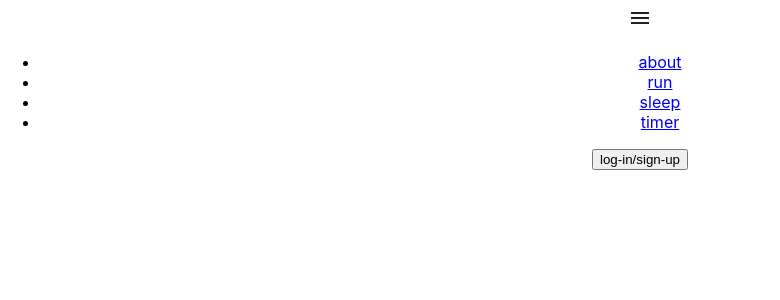
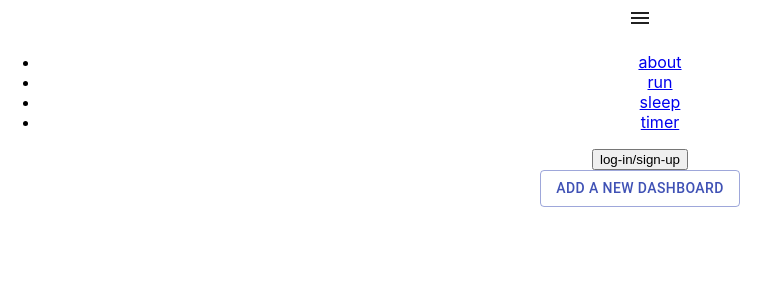
Before and after one commit to ccl-and-ddy/life-dashboard, a React (Create React App) app: page / in a window 1280 px wide. Shown: the top 300 px of the page, without its empty margins (0-780 px from the left). Built offline with nearby package versions, Linux system fonts and the light colour scheme.

Commit message:
Add "add dashboard" dialog

```diff
--- a/src/App.tsx
+++ b/src/App.tsx
@@ -2,11 +2,13 @@ import React from 'react';
 import logo from './logo.svg';
 import './App.scss';
 import Header from './Header/Header';
+import Home from './Home/Home';
 
 function App() {
   return (
     <div className="App">
       <Header></Header>
+      <Home></Home>
     </div>
   );
 }
--- /dev/null
+++ b/src/Home/Home.module.scss
@@ -0,0 +1 @@
+.Home {}
--- /dev/null
+++ b/src/Home/Home.tsx
@@ -0,0 +1,34 @@
+import { List } from '@material-ui/core';
+import { Button, Dialog, DialogTitle, ListItem, ListItemText } from '@material-ui/core';
+import React, { useState } from 'react';
+import styles from './Home.module.scss';
+
+const Home = () => {
+  const [open, setOpen] = useState(false);
+  const handleClickOpen = () => {
+    setOpen(true);
+  };
+
+  const handleClose = () => {
+    setOpen(false);
+  };
+
+  return (<div className={styles.Home}>
+    <Button variant="outlined" color="primary" onClick={handleClickOpen}>
+      Add a new dashboard
+    </Button>
+    <Dialog open={open} onClose={handleClose}>
+      <DialogTitle>Choose a dashboard type</DialogTitle>
+      <List>
+        <ListItem button onClick={() => alert('not implemented')}>
+          <ListItemText primary="Amount Dashboard" />
+        </ListItem>
+        <ListItem button onClick={() => alert('not implemented')}>
+          <ListItemText primary="Daily Dashboard" />
+        </ListItem>
+      </List>
+    </Dialog>
+  </div>);
+};
+
+export default Home;
```
